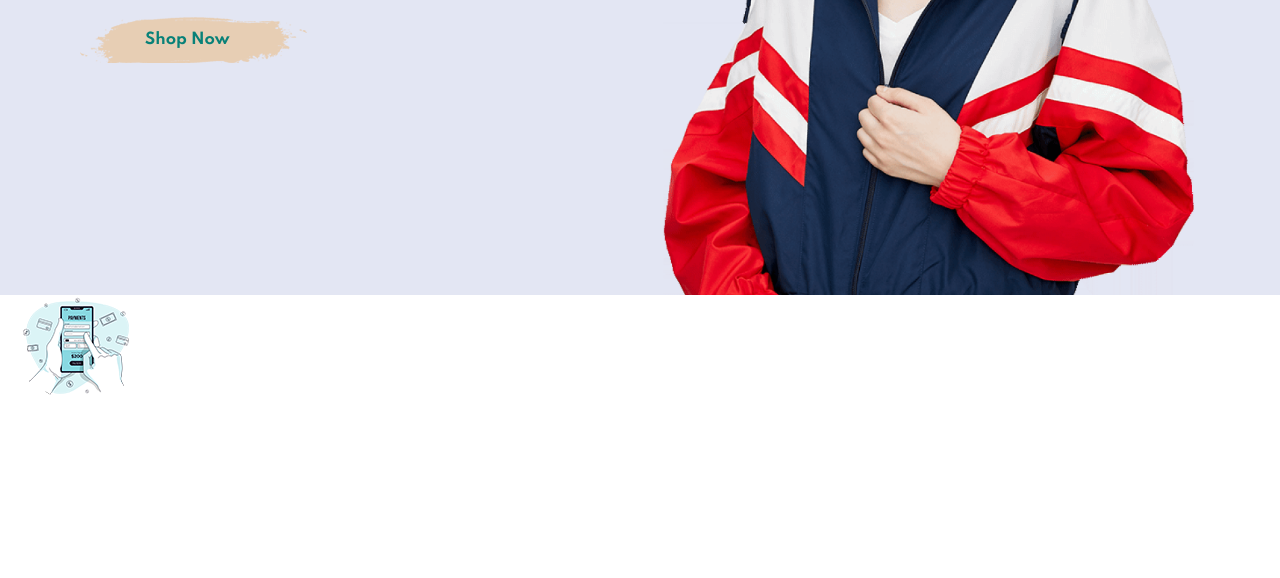
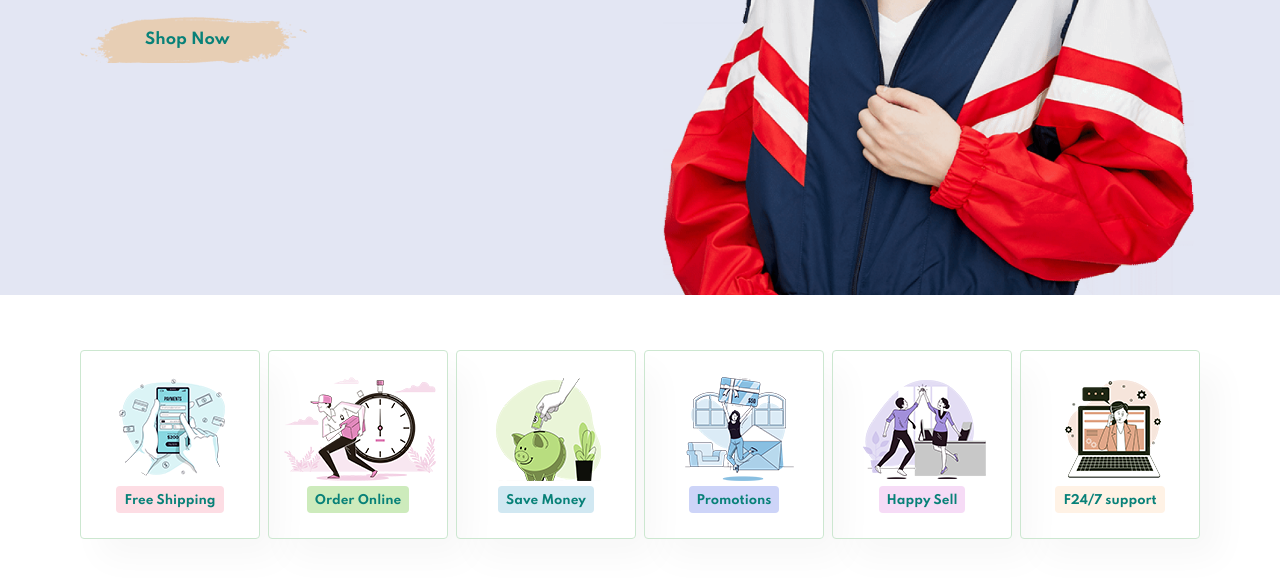
Before and after one commit to bosunabujade/eccomerce-website, a plain HTML site: page index.html in a window 1280 px wide. Shown: the part 510-1088 px from the top of the page. Before the commit the page ends 915 px from the top, so only its background shows below. Drawn offline with Linux system fonts and the light colour scheme.

Commit message:
Added the home page website features section

```diff
--- a/index.html
+++ b/index.html
@@ -37,10 +37,30 @@
         <button>Shop Now</button>
     </section>
 
-    <section id="feature">
+    <section id="feature" class="section-p1">
         <div class="fe-box">
-            <img src="img/features/f1.png" alt="">
-            <h6></h6>
+            <img src="img/features/f1.png" alt="Phone showing user selecting free shipping">
+            <h6>Free Shipping</h6>
+        </div>
+        <div class="fe-box">
+            <img src="img/features/f2.png" alt="delivery man with along side a stop watch">
+            <h6>Order Online</h6>
+        </div>
+        <div class="fe-box">
+            <img src="img/features/f3.png" alt="A piggy bank getting filled with money">
+            <h6>Save Money</h6>
+        </div>
+        <div class="fe-box">
+            <img src="img/features/f4.png" alt="Women with a gift card">
+            <h6>Promotions</h6>
+        </div>
+        <div class="fe-box">
+            <img src="img/features/f5.png" alt="Two employees high fiving">
+            <h6>Happy Sell</h6>
+        </div>
+        <div class="fe-box">
+            <img src="img/features/f6.png" alt="Laptop with a women on the phone provide customer support">
+            <h6>F24/7 support</h6>
         </div>
     </section>
 
--- a/style.css
+++ b/style.css
@@ -99,8 +99,9 @@ body {
     left: 20px;
 }
 
-/* Home Page */
+/* ---------HOME PAGE----------- */
 
+/* Hero  */
 
 #hero {
     background-image: url("img/hero4.png");
@@ -133,3 +134,60 @@ body {
     cursor: pointer;
 
 }
+
+/* Features */
+
+#feature {
+    display: flex;
+    align-items: center;
+    justify-content: space-between;
+    flex-wrap: wrap;
+}
+
+#feature .fe-box {
+    width: 180px;
+    text-align: center;
+    padding: 25px 15px;
+    box-shadow: 20px 20px 34px rgba(0, 0, 0, .03);
+    border: 1px solid #cce7d0;
+    border-radius: 4px;
+    margin: 15px 0;
+}
+
+#feature .fe-box:hover {
+    box-shadow: 10px 10px 54px rgba(0, 0, 0, .1);
+}
+
+#feature .fe.box img {
+    width: 100%;
+    margin-bottom: 10px;
+}
+
+#feature .fe-box h6 {
+    display: inline-block;
+    padding: 9px 8px 6px 8px;
+    line-height: 1;
+    border-radius: 4px;
+    color: #088178;
+    background-color: #fddde4;
+}
+
+#feature .fe-box:nth-child(2) h6{
+    background-color: #cdebbc;
+}
+
+#feature .fe-box:nth-child(3) h6 {
+    background-color: #d1e8f2;
+}
+
+#feature .fe-box:nth-child(4) h6 {
+    background-color: #cdd4f8;
+}
+
+#feature .fe-box:nth-child(5) h6 {
+    background-color: #f6dbf6;
+}
+
+#feature .fe-box:nth-child(6) h6 {
+    background-color: #fff2e5;
+}
```
